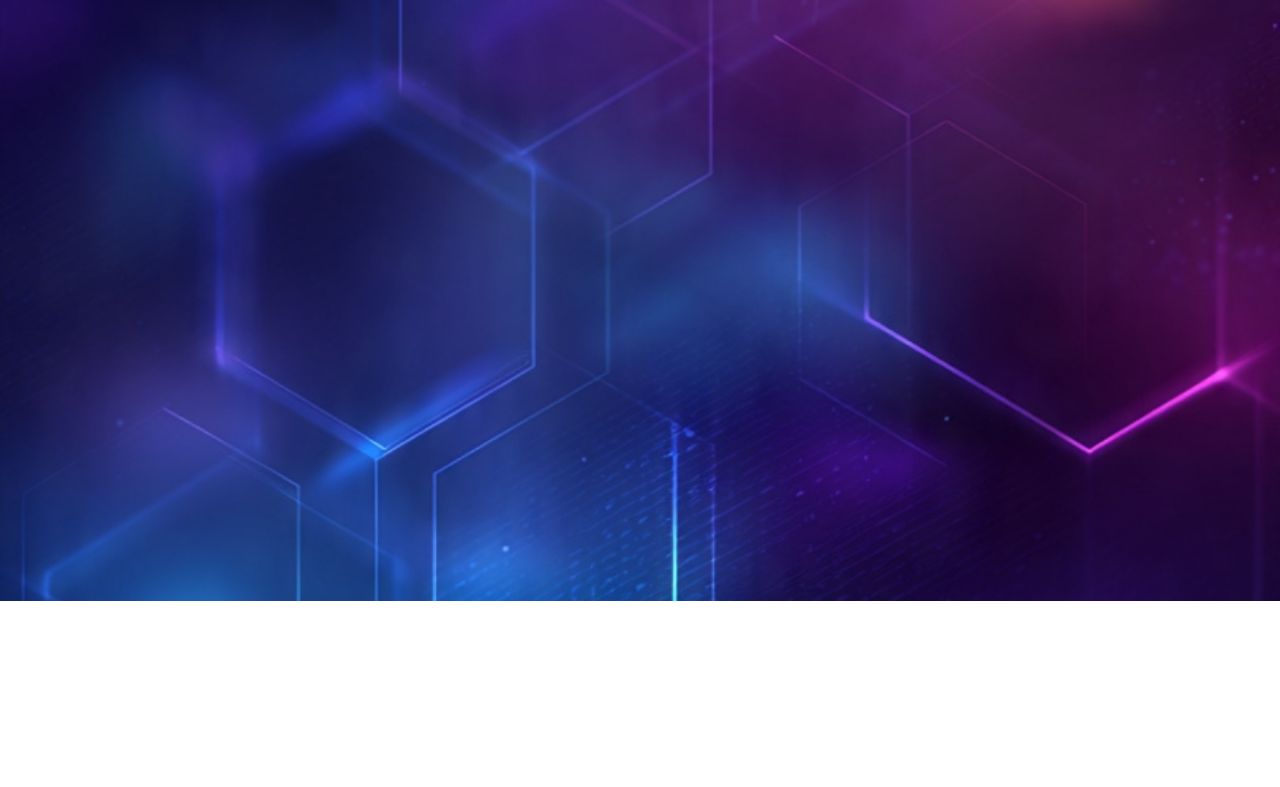
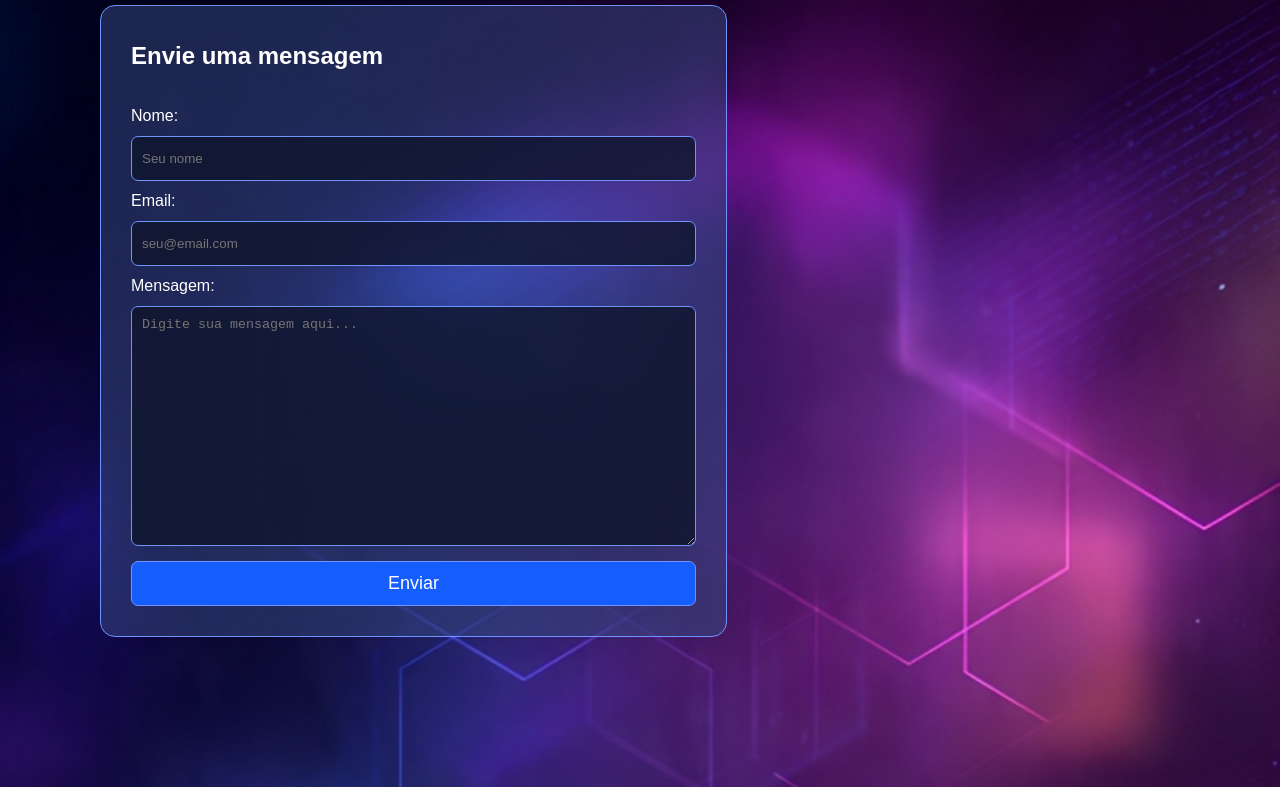
Before and after one commit to JoelCSouza/ProjetoPortifolio, a plain HTML site: page contato.html in a window 1280 px wide. Shown: the part 199-986 px from the top of the page. Before the commit the page ends 800 px from the top, so only its background shows below. Drawn offline with Linux system fonts and the light colour scheme.

Commit message:
Desenvolvi o formulário de contato
Co-authored-by: Copilot <copilot@github.com>

```diff
--- a/contato.html
+++ b/contato.html
@@ -29,6 +29,24 @@
         </div>
     </header>
 
+    <div class="conteiner-contato">
+        <h1>Entre em contato</h1>
+
+        <section class="formulario">
+            <h2>Envie uma mensagem</h2>
+            <form action="#">
+                <label for="nome-usuario">Nome: </label> <br>
+                <input type="text" id="nome-usuario" class="input-campo" placeholder="Seu nome" required> <br>
+                <label for="emailusuario">Email: </label> <br>
+                <input type="text" id="emailusuario" class="input-campo" placeholder="seu@email.com" required> <br>
+                <label for="mensagem">Mensagem: </label> <br>
+                <textarea name="" id="mensagem" class="input-campo"  placeholder="Digite sua mensagem aqui..." required style="height: 30vh;"></textarea> <br>
+                <button type="submit" class="botao-enviar">Enviar</button>
+
+            </form>
+        </section>
+    </div>
+
 
 </body>
 </html>
--- a/style.css
+++ b/style.css
@@ -325,3 +325,57 @@ i{
     transition: 0.3s;
     cursor: pointer;
 }
+
+/*---------------------------------------------------------------------------------------------------------*/
+/*----Estilo Página Contato----*/
+
+.conteiner-contato{
+    width: 70%;
+    margin: 150px 100px;
+    display: flex;
+    flex-direction: column;
+}
+
+.conteiner-contato h1{
+    font-size: 30px;
+    margin-bottom: 20px;
+}
+
+.formulario{
+    width: 70%;
+    padding: 30px;
+    border-radius: 15px;
+    border: solid 1px var(--corfonte3);
+    display: flex;
+    flex-direction: column;
+    gap: 20px;
+    background-color: var(--cor5);
+    line-height: 40px;
+}
+
+.input-campo{
+    width: 100%;
+    height: 45px;
+    padding: 10px;
+    border-radius: 7px;
+    border: solid 1px var(--corfonte3);
+    background-color: var(--cor1);
+    color: var(--corfonte1);
+}
+
+.botao-enviar{
+    width: 100%;
+    height: 45px;
+    border-radius: 7px;
+    border: solid 1px var(--corfonte3);
+    background-color: var(--cor2);
+    color: var(--corfonte1);
+    font-size: 18px;
+}
+
+.botao-enviar:hover{
+    transform: scaley(1.03);
+    cursor: pointer;
+    border: solid   1px var(--corfonte1);
+    font-weight: bolder;
+}
```
